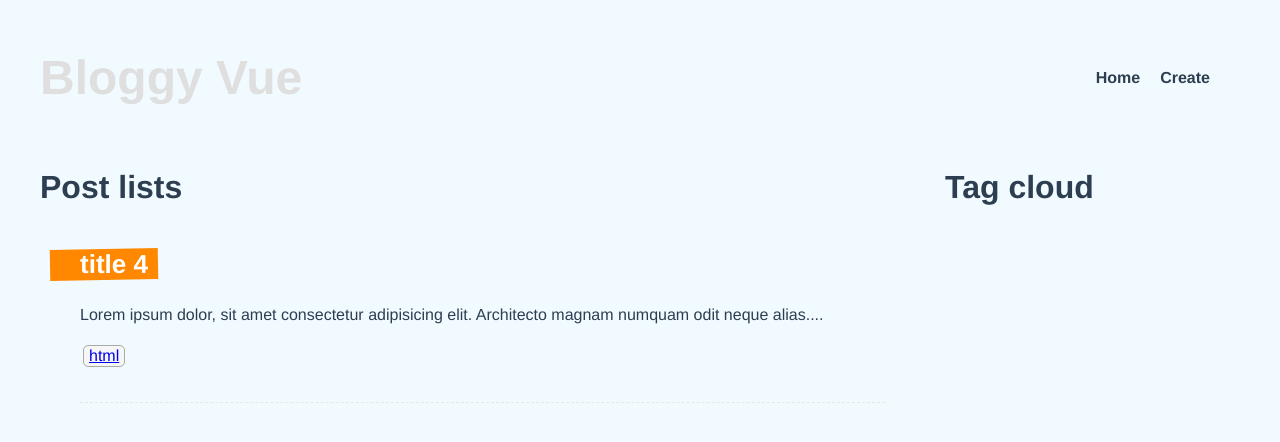
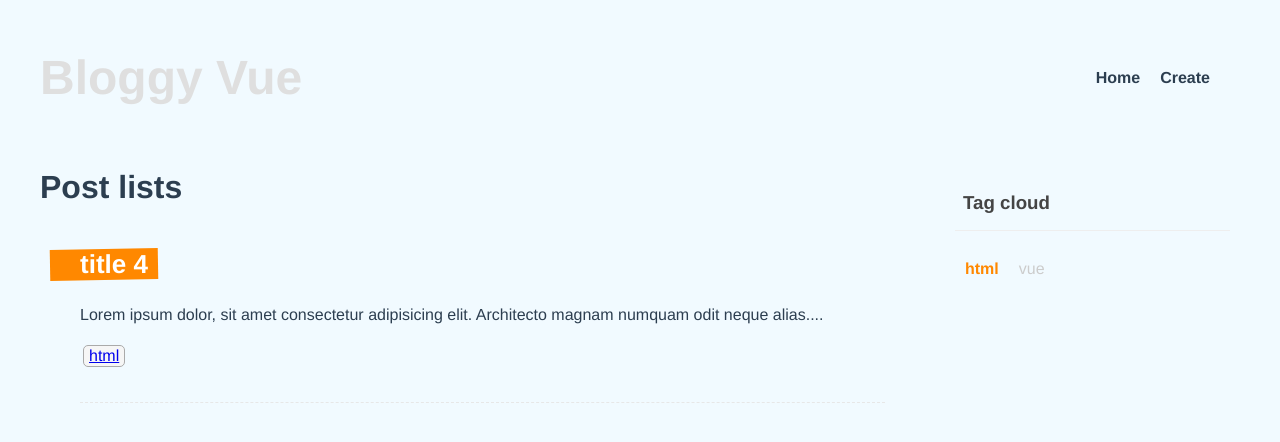
Before and after one commit to khaingzinkhaingzin/composition-api, a Vue app: page /tags/html in a window 1280 px wide. Shown: the top 442 px of the page. Built offline with nearby package versions, Linux system fonts and the light colour scheme; data requests are answered from the project's data file.

Commit message:
tag cloud links

```diff
--- a/src/components/TagCloud.vue
+++ b/src/components/TagCloud.vue
@@ -1,13 +1,57 @@
 <template>
-  <h1>Tag cloud</h1>
+<div class="tag-cloud">
+  <h3>Tag cloud</h3>
+  <div v-for="tag in uniqueTags" :key="tag">
+    <router-link :to="{name: 'Tag', params: {tag: tag}}">
+        {{ tag }}
+    </router-link>
+  </div>
+</div>
 </template>
 
 <script>
+import { ref } from 'vue';
 export default {
+    props: ['posts'],
+    setup(props) {
+        let tags = ref([]);
 
+        props.posts.forEach((post) => {
+            if (post.tags) {
+                post.tags.forEach((tag) => {
+                    tags.value.push(tag);
+                });
+            }
+        });
+
+        let uniqueTags = tags.value.filter((tag, index, array) => {
+            return array.indexOf(tag) === index;
+        });
+
+        return { uniqueTags };
+    }
 }
 </script>
 
 <style>
-
+.tag-cloud {
+    padding: 10px;
+}
+.tag-cloud h3 {
+    border-bottom: 1px solid #eee;
+    padding: 16px 8px;
+    color: #444;
+}
+.tag-cloud div {
+    display: inline-block;
+    padding: 10px
+}
+.tag-cloud a {
+    color: #ccc;
+    text-decoration: none;
+}
+.tag-cloud a.router-link-active {
+    color: #ff8800;
+    font-weight: bold;
+}
 </style>
--- a/src/views/HomeView.vue
+++ b/src/views/HomeView.vue
@@ -6,7 +6,7 @@
         <PostsList :posts="posts"></PostsList>
       </div>
       <div>
-        <TagCloud></TagCloud>
+        <TagCloud :posts="posts"></TagCloud>
       </div>
     </div>
     <div v-else>
--- a/src/views/Tag.vue
+++ b/src/views/Tag.vue
@@ -6,7 +6,7 @@
                 <PostsList :posts="filteredPosts"></PostsList>
             </div>
             <div>
-                <TagCloud></TagCloud>
+                <TagCloud :posts="posts"></TagCloud>
             </div>
         </div>
         <div v-else>
```
